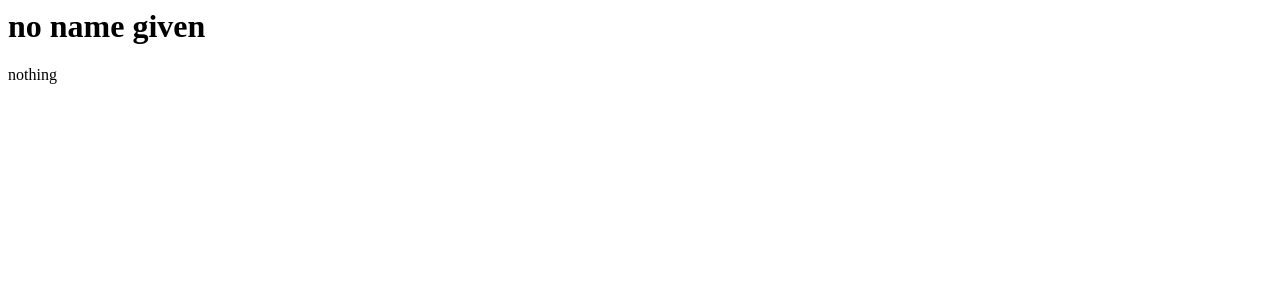
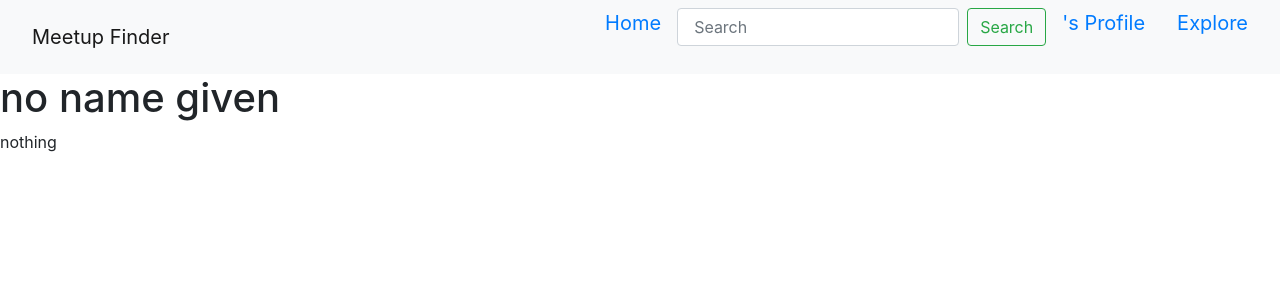
Before and after one commit to swk3st/KYSA-Meetup-Finder, a Django app: page /1 in a window 1280 px wide. Shown: the top 300 px of the page. Run offline with Django 3.2, Linux system fonts and the light colour scheme; data comes from the database, SQL or seed files in the repository; some libraries are stand-ins or nearby versions.

Commit message:
updated the navbar for all the main websites

```diff
--- a/meetup_finder_app/templates/meetup_finder_app/detail.html
+++ b/meetup_finder_app/templates/meetup_finder_app/detail.html
@@ -1,3 +1,30 @@
+{% load account %}
+
+{% load static %}
+<head>
+    <meta charset="utf-8">
+    <title>{% block title %}Meetup Finder{% endblock %}</title>
+    <link rel="stylesheet" href="https://cdnjs.cloudflare.com/ajax/libs/font-awesome/4.7.0/css/font-awesome.min.css">
+    <link rel="stylesheet" href="{% static '/css/bootstrap.min.css' %}">
+    <link rel="stylesheet" href="{% static 'css/app.css' %}">
+    {% block stylesheet %}{% endblock %}
+  </head>
+<section id="navbar">
+    <nav class="navbar navbar-light bg-light justify-content-between">
+        <a class="navbar-brand">
+              <a href="" class="navbar-brand smoothScroll">Meetup Finder</a>
+        </a>
+            <ul class="nav navbar-header ml-auto" style="font-size: 20px;">
+              <li><a href="" class="smoothScroll px-3"><span>Home</span></a></li>
+              <form class="form-inline">
+                <input class="form-control mr-sm-2 px-3" type="search" placeholder="Search" aria-label="Search">
+                <button class="btn btn-outline-success my-2 my-sm-0" type="submit">Search</button>
+              </form>
+              <li><a href="{% url 'meetup_finder_app:account_login'%}" class="smoothScroll px-3"><span>{% user_display user %}'s Profile</span></a></li>
+              <li><a href="{% url 'meetup_finder_app:upcoming' %}" class="smoothScroll px-3"><span>Explore</span></a></li>
+            </ul>
+    </nav>
+</section>
 <h1>{{ event.event_name }}</h1>
 
     {% if error_message %}<p><strong>{{ error_message }}</strong></p>{% endif %}
```
Also changed, not shown: meetup_finder_app/templates/meetup_finder_app/upcoming.html (+27 -0 lines), meetup_finder_app/templates/meetup_finder_app/welcome.html (+6 -5 lines).
